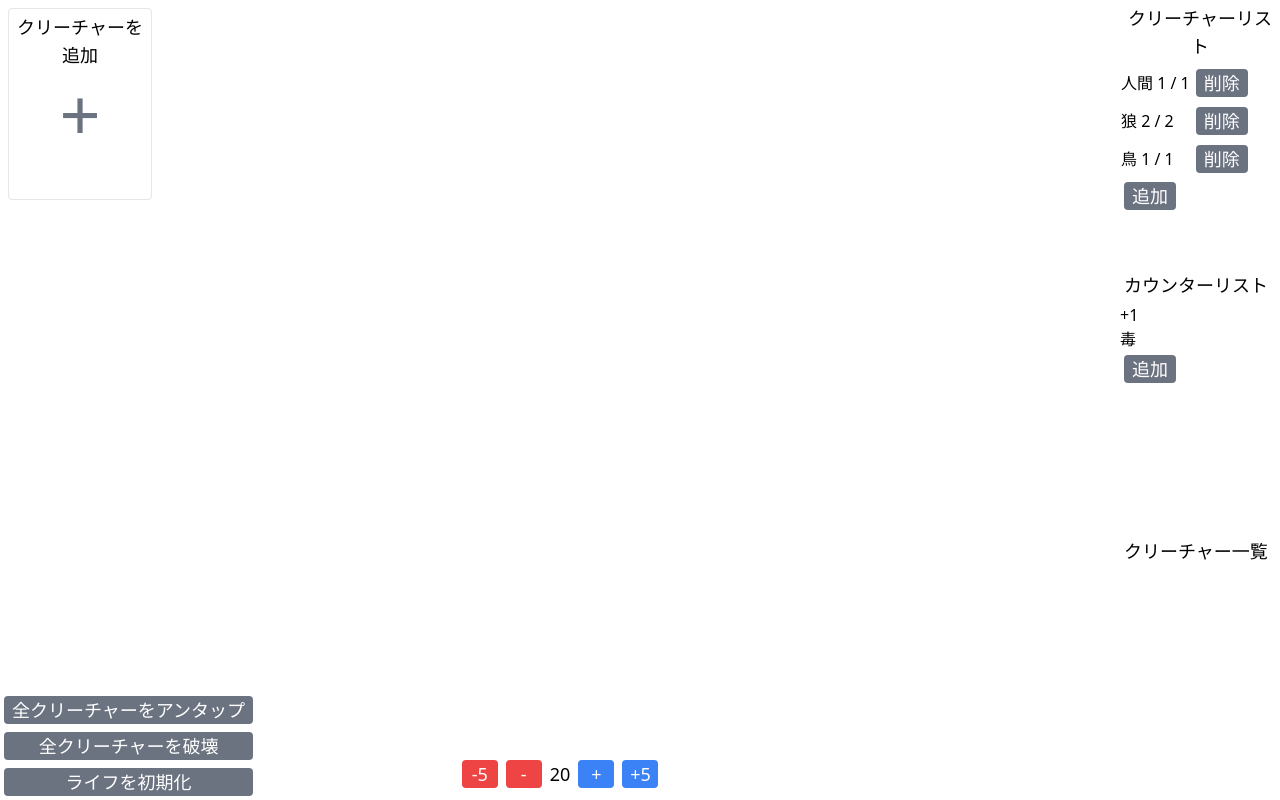
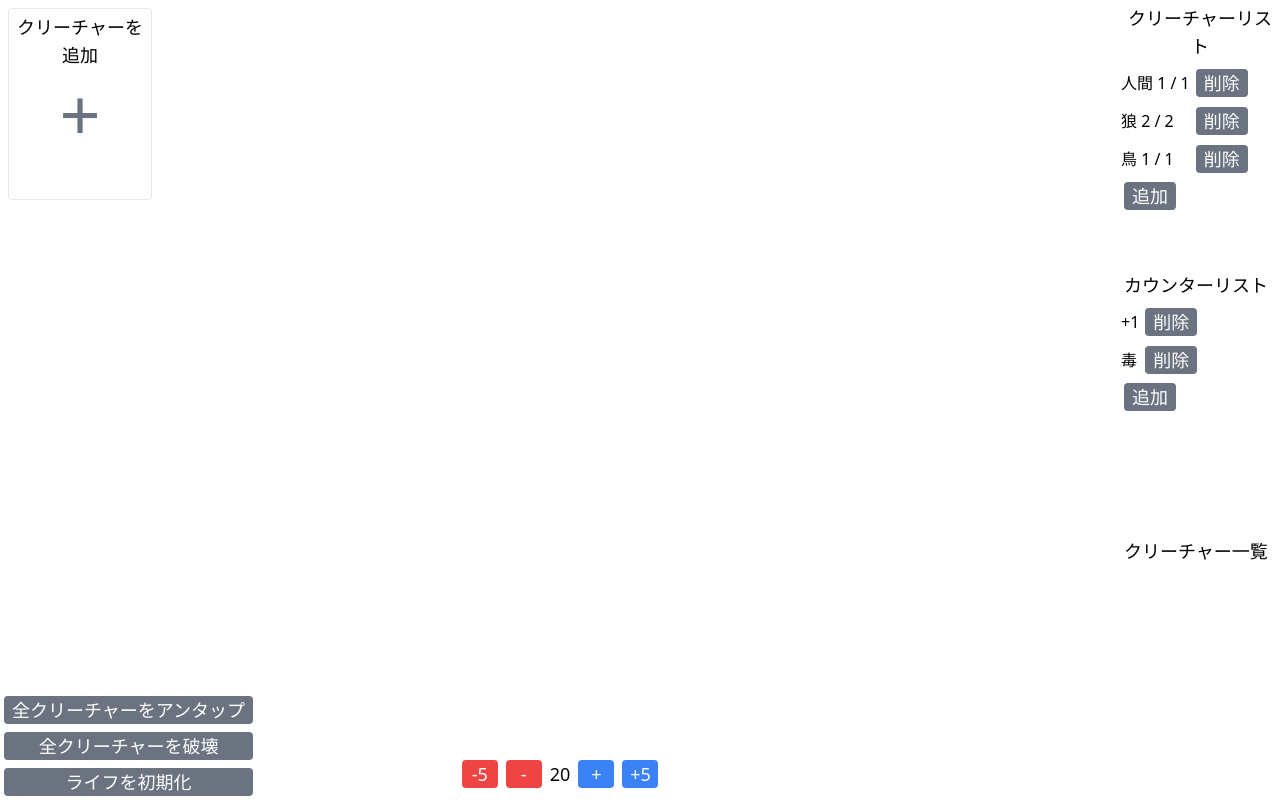
Before and after one commit to 30pancake/life_counter, a Nuxt app: page / in a window 1280 px wide. Built offline with nearby package versions, Linux system fonts and the light colour scheme.

Commit message:
カウンターソースリストに削除ボタンを追加

```diff
--- a/components/counters_source_view.vue
+++ b/components/counters_source_view.vue
@@ -1,10 +1,15 @@
 <template>
-  <ul>
-    <li v-for="counter in counterList" draggable="true"
-      @dragstart="counterDragStartHandler($event, counter)">{{ counter.name }}
-    </li>
-    <button class="gray-button" @click="showModal()">追加</button>
-  </ul>
+  <table>
+    <tbody>
+      <tr v-for="counter in counterList" draggable="true" @dragstart="counterDragStartHandler($event, counter)">
+        <td>{{ counter.name }}</td>
+        <td>
+          <button class="gray-button" @click="deleteCounter(counter)">削除</button>
+        </td>
+      </tr>
+    </tbody>
+  </table>
+  <button class="gray-button" @click="showModal">追加</button>
   <!-- モーダル -->
   <modalView :show="showingModal">
     <NewCounterView @end="closeModal" @counterCreated="appendCounter"/>
@@ -32,6 +37,12 @@
       appendCounter(counter: Counter): void {
         this.counterList.push(counter);
       },
+      deleteCounter(counter: Counter): void {
+        const deleteIndex = this.counterList.findIndex(x => x.equals(counter));
+        if (deleteIndex > -1 && confirm("選択したカウンターを削除します。よろしいですか？")) {
+          this.counterList.splice(deleteIndex, 1);
+        }
+      },
       showModal(): void {
         this.showingModal = true;
       },
```
